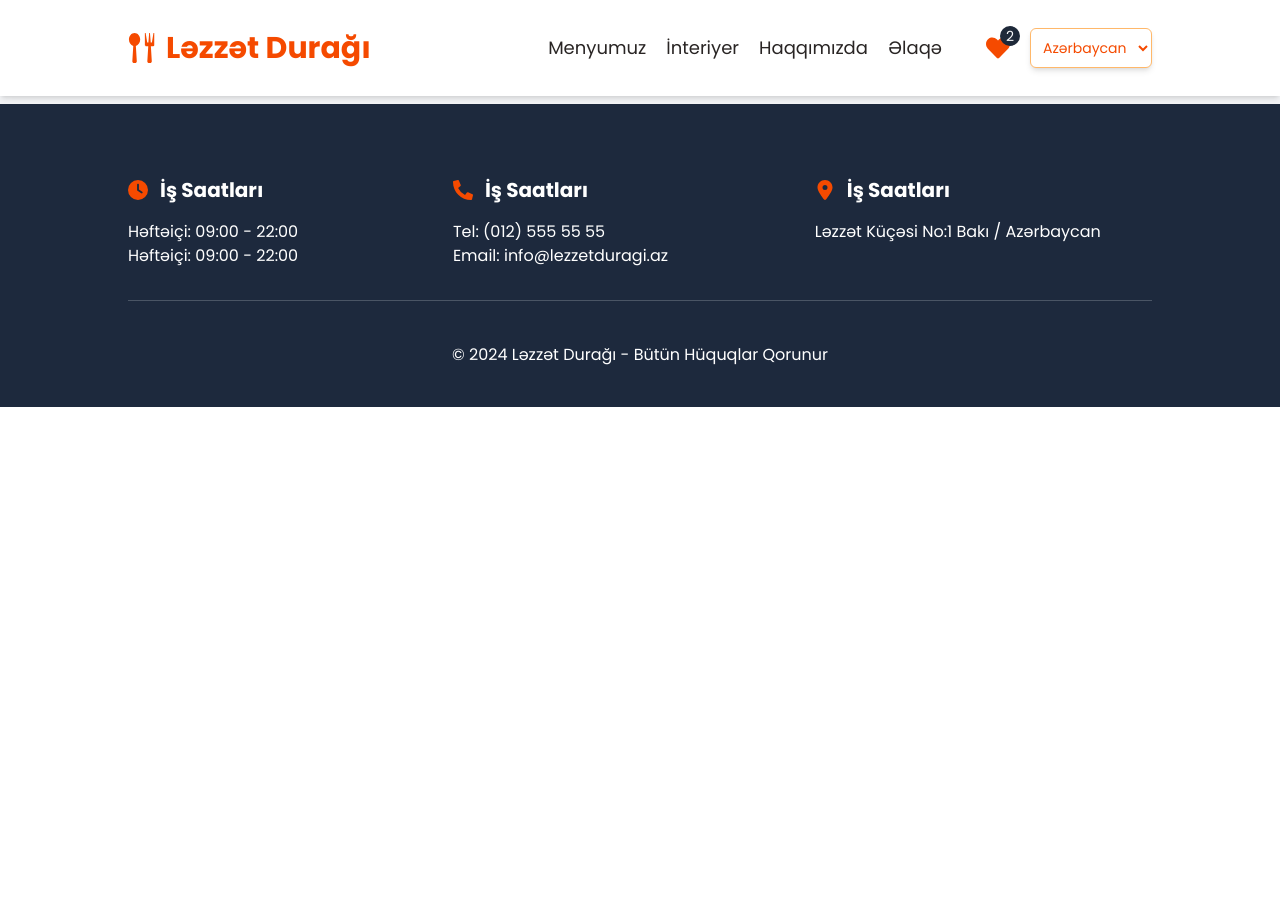
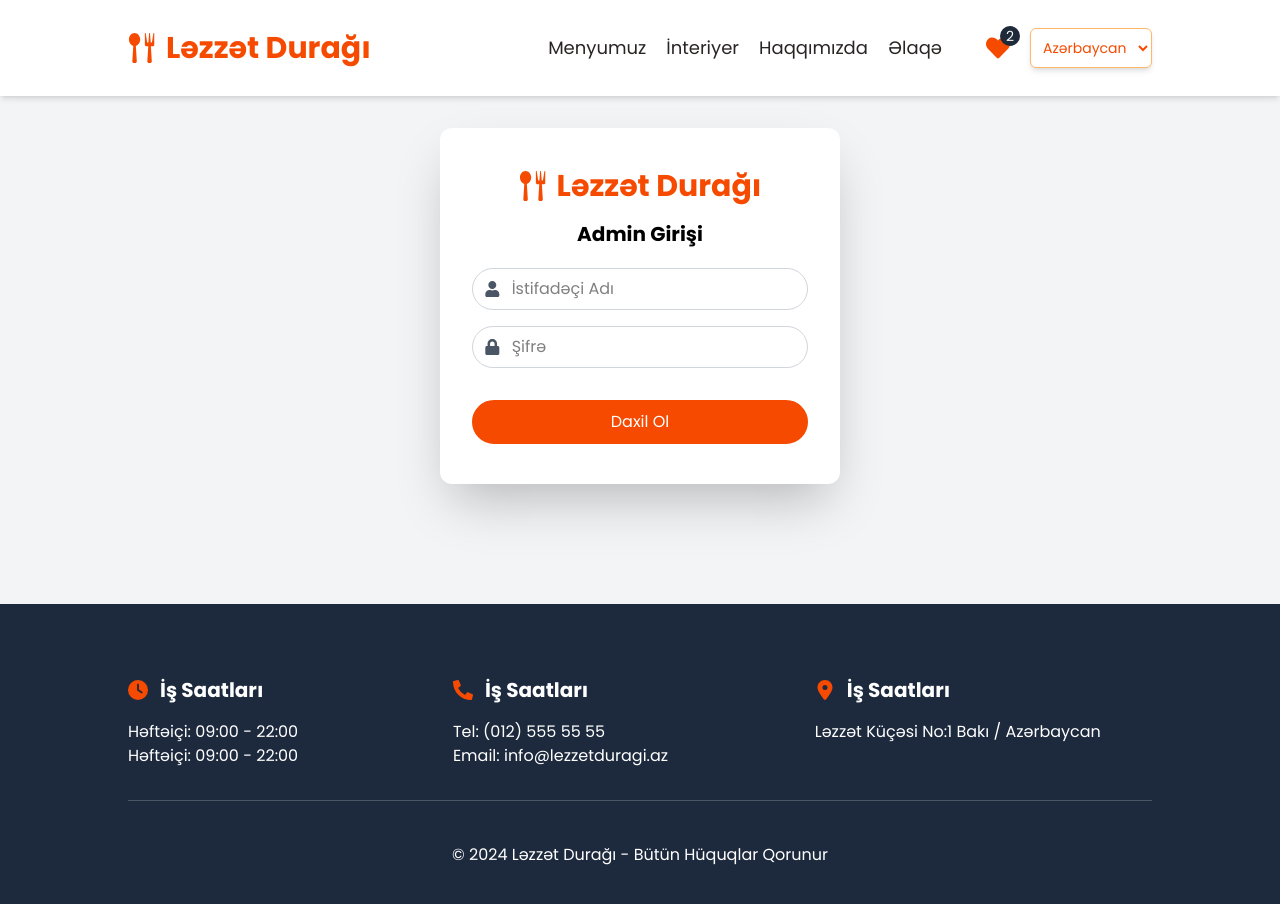
Before and after one commit to firdovsigakhramanov/MenuApp-React, a React (Vite) app: page /login in a window 1280 px wide. Shown: the top 904 px of the page. Before the commit the page ends 800 px from the top, so only its background shows below. Built offline with nearby package versions, Linux system fonts and the light colour scheme.

Commit message:
last commit

```diff
--- a/src/App.jsx
+++ b/src/App.jsx
@@ -12,13 +12,15 @@ function App() {
   return (
     <BrowserRouter>
       <Routes>
-        <Route path='/' element={<AppLayout />}>
-          <Route path='/' element={<HomePage />} />
+        <Route element={<AppLayout />}>
+          <Route path='' element={<HomePage />} />
+          <Route path='login' element={<Login />} />
           <Route path='about' element={<About />} />
-          <Route path='login' element={<Login />} />
           <Route path='contact' element={<Contact />} />
           <Route path='interior' element={<Interior />} />
+          <Route path='login' element={<Login />} />
         </Route>
+
       </Routes>
     </BrowserRouter>
   )
--- a/src/components/Button.jsx
+++ b/src/components/Button.jsx
@@ -1,12 +1,18 @@
 import React from 'react'
 import { FaHeart } from "react-icons/fa";
 
-function Button({ children, selected, style }) {
+function Button({ children, selected, style, type }) {
     const styles = {
         primary: "w-fit px-[20px] py-[8px] rounded-[25px] text-orange-600 font-secondary border-orange-600 border-2 cursor-pointer hover:bg-orange-600 hover:text-white transition duration-400 transition-transform:transform hover:translate-y-[-2px] leading-normal",
         secondary: "w-fit text-white font-secondary text-sm  bg-orange-600 flex justify-center items-center py-[10px] px-[15px] gap-1 rounded-sm cursor-pointer hover:scale-103 transition duration-300",
-        third: "w-fit text-white font-secondary text-sm  bg-orange-700 flex justify-center items-center py-[10px] px-[15px] gap-1 rounded-sm cursor-pointer hover:scale-103 transition duration-300"
+        third: "w-fit text-white font-secondary text-sm  bg-orange-700 flex justify-center items-center py-[10px] px-[15px] gap-1 rounded-sm cursor-pointer hover:scale-103 transition duration-300",
+        fourth:"w-full px-[20px] py-[8px] mt-4 rounded-[25px] font-secondary border-orange-600 border-2 cursor-pointer bg-orange-600 text-white transition duration-400 transition-transform:transform hover:translate-y-[-2px] leading-normal"
     }
+
+    if (type) return (<button className={styles[style]} type={type}>
+        {children}
+    </button>)
+
 
     return (
         <div className={styles[style]}>
--- a/src/components/ContactForm.jsx
+++ b/src/components/ContactForm.jsx
@@ -1,12 +1,15 @@
 import React from 'react'
+import Button from './Button'
 
 function ContactForm() {
     return (
-        <form className='w-[50%]'>
-            <div className='flex'>
-                <input placeholder='Adınız və Soyadınız' type="text" />
-                <div className='flex'>
-                    <select name="" id="">
+        <form className='space-y-5 w-[50%]'>
+            <div className='flex items-center gap-5'>
+                <div className='flex-grow'>
+                    <input placeholder='Adınız və Soyadınız' type="text" className='px-4 py-2 border border-gray-300 rounded-full outline-orange-600 w-full transition duration-400' />
+                </div>
+                <div className='flex flex-grow gap-2 px-4 focus-within:px-[15px] py-2 focus-within:py-[7px] border border-gray-300 focus-within:border-orange-600 focus-within:border-2 rounded-full transition duration-400' >
+                    <select name="" id="" className='outline-none'>
                         <option>050</option>
                         <option>051</option>
                         <option>070</option>
@@ -14,16 +17,16 @@ function ContactForm() {
                         <option>055</option>
                         <option>099</option>
                     </select>
-                    <input type="text" placeholder='Telefon nömrəniz' />
+                    <input className='outline-none w-full transition duration-400' type="text" placeholder='Telefon nömrəniz' />
                 </div>
             </div>
             <div>
-                <input type="email" placeholder='Elektron poçtunuz' />
+                <input className='px-4 py-2 border border-gray-300 rounded-full outline-orange-600 w-full transition duration-400' type="text" placeholder='Elektron poçtunuz' />
             </div>
             <div>
-                <input type="text" placeholder='Təklif və ya şikayətiniz' />
+                <input className='px-4 py-2 border border-gray-300 rounded-full outline-orange-600 w-full transition-all duration-400' type="text" placeholder='Təklif və ya şikayətiniz' />
             </div>
-
+            <Button type="submit" style="fourth">Göndər</Button>
         </form>
     )
 }
--- /dev/null
+++ b/src/components/Input.jsx
@@ -0,0 +1,9 @@
+import React from 'react'
+
+function Input() {
+  return (
+    <div>Input</div>
+  )
+}
+
+export default Input
--- a/src/components/Logo.jsx
+++ b/src/components/Logo.jsx
@@ -1,12 +1,13 @@
 import React from 'react'
 import { ImSpoonKnife } from "react-icons/im";
+import { Link } from 'react-router-dom';
 
 function Logo() {
     return (
-        <div className='flex items-center gap-2 text-3xl text-orange-600 font-bold'>
+        <Link to="/" className='flex items-center gap-2 text-3xl text-orange-600 font-bold'>
             <ImSpoonKnife />
             <span>Ləzzət Durağı</span>
-        </div>
+        </Link>
     )
 }
 
--- a/src/layouts/AppLayout.jsx
+++ b/src/layouts/AppLayout.jsx
@@ -3,15 +3,20 @@ import Header from './Header'
 import Footer from './Footer'
 import { Outlet } from 'react-router-dom'
 import Sidebar from '../components/Sidebar'
+import Login from '../pages/Login'
 
 function AppLayout() {
     return (
-        <div className='bg-gray-100'>
+        <>
             <Header />
             <Sidebar />
-            <Outlet />
+            <div className='bg-gray-100 pb-30'>
+                <Outlet />
+            </div>
             <Footer />
-        </div>
+        </>
+
+
     )
 }
 
--- a/src/layouts/Footer.jsx
+++ b/src/layouts/Footer.jsx
@@ -6,7 +6,7 @@ import { FaLocationDot } from "react-icons/fa6";
 
 function Footer() {
   return (
-    <div className='bg-slate-800 text-white font-primary px-[10%] py-10 mx-auto mt-20 '>
+    <div className='bg-slate-800 text-white font-primary px-[10%] py-10 mx-auto '>
       <div className='flex justify-between pr-[5%] border-b border-b-gray-600 mb-2.5 py-8'>
         <div>
           <p className='flex gap-3 items-center font-bold text-xl'><FaClock className='text-orange-600' /><span>İş Saatları</span></p>
--- a/src/pages/Contact.jsx
+++ b/src/pages/Contact.jsx
@@ -18,7 +18,7 @@ function Contact() {
                     <ContactLabel content="info@menu.az"><IoMdMailOpen className='text-xl' /></ContactLabel>
                     <ContactLabel content="Baku, Azərbaycan"><FaLocationDot className='text-xl' /></ContactLabel>
                 </div>
-                <div className='flex'>
+                <div className='flex gap-10 mt-14'>
                     <ContactForm/>
                     <Map/>
                 </div>
--- a/src/pages/Login.jsx
+++ b/src/pages/Login.jsx
@@ -1,8 +1,38 @@
 import React from 'react'
+import Logo from '../components/Logo'
+import SectionTitle from '../components/SectionTitle'
+import { FaUser } from "react-icons/fa";
+import { FaLock } from "react-icons/fa";
+import Button from '../components/Button';
+
 
 function Login() {
   return (
-    <div>Login</div>
+    <div className='px-[10%] flex justify-center pt-[25%] md:pt-[10%]  font-primary'>
+      <div className='w-[400px] bg-white py-10 px-8 rounded-xl shadow-2xl'>
+        <div className='flex justify-center items-center flex-col gap-4'>
+          <Logo />
+          <h3 className='text-center text-xl font-bold'>Admin Girişi</h3>
+        </div>
+        <form action="" className='flex flex-col gap-4 mt-5'>
+          <div className='flex items-center gap-3 border border-gray-300
+         focus-within:py-[7.2px] focus-within:px-[11px]
+           focus-within:border-orange-600 focus-within:border-2 rounded-full transition duration-400 py-2 px-3'>
+            <FaUser className='text-gray-600' />
+            <input className='outline-none w-full' type="text" placeholder='İstifadəçi Adı' />
+          </div>
+          <div className='flex items-center gap-3 border border-gray-300  py-2 px-3
+          focus-within:py-[7.2px] focus-within:px-[11px]
+          focus-within:border-orange-600 focus-within:border-2 rounded-full transition duration-400'>
+            <FaLock className='text-gray-600' />
+            <input className='outline-none w-full' type="password" placeholder='Şifrə' />
+          </div>
+          <div>
+            <Button style="fourth" type="submit">Daxil Ol</Button>
+          </div>
+        </form>
+      </div>
+    </div>
   )
 }
 
```
